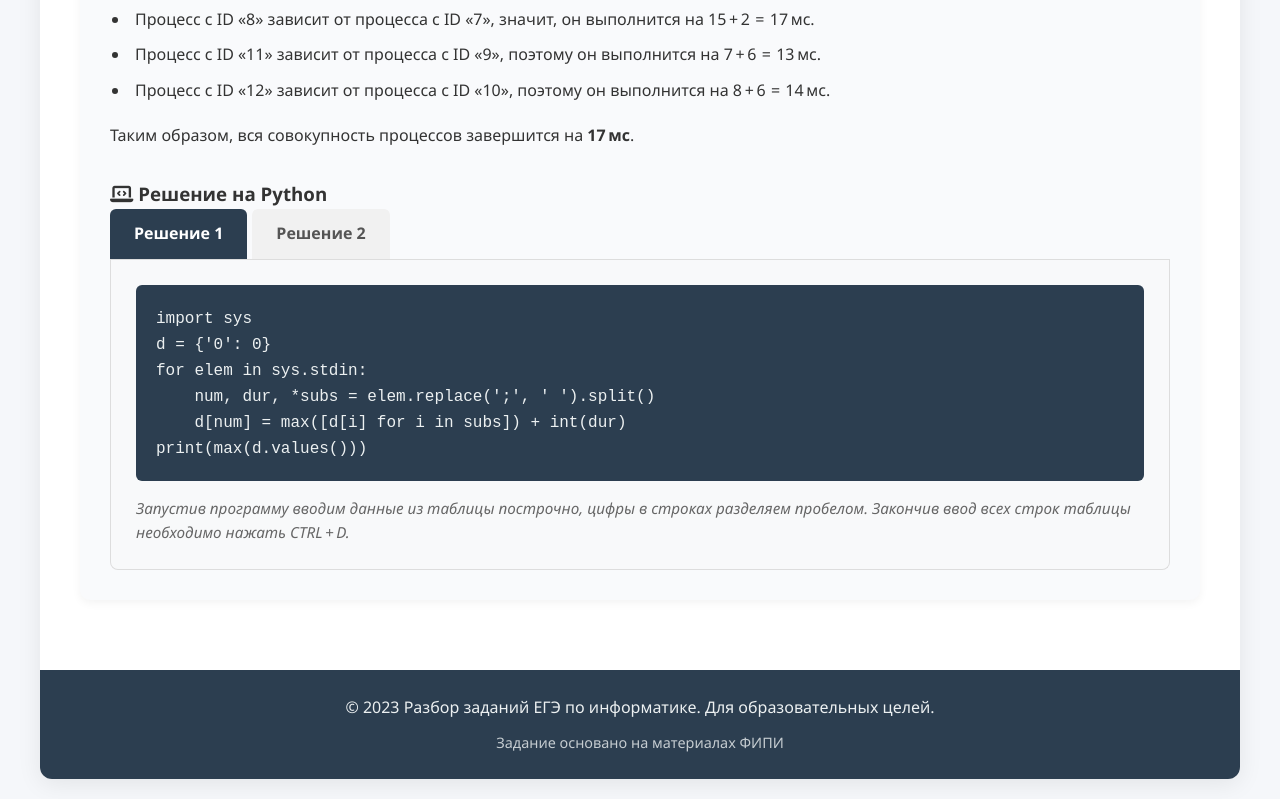
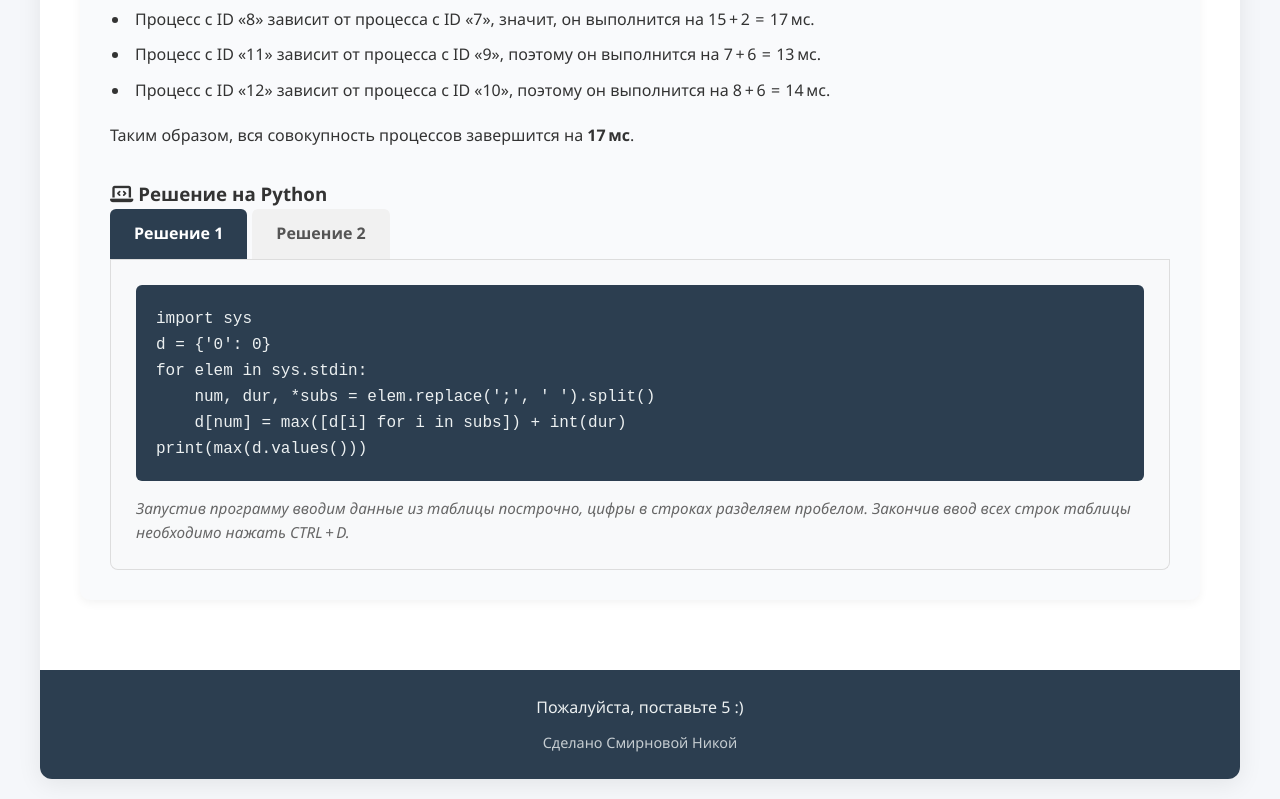
Before and after one commit to Robot-mitski/Ege_ex7, a plain HTML site: page index.html in a window 1280 px wide. Shown: the part 1755-2554 px from the top of the page. Drawn offline with Linux system fonts and the light colour scheme; a script that the page names is missing.

Commit message:
Update index.html

```diff
--- a/index.html
+++ b/index.html
@@ -124,8 +124,8 @@ print(max(m.values()))</code></pre>
         </main>
 
         <footer>
-            <p>© 2023 Разбор заданий ЕГЭ по информатике. Для образовательных целей.</p>
-            <p class="footer-note">Задание основано на материалах ФИПИ</p>
+            <p>Пожалуйста, поставьте 5 :)</p>
+            <p class="footer-note">Сделано Смирновой Никой</p>
         </footer>
     </div>
 
```
